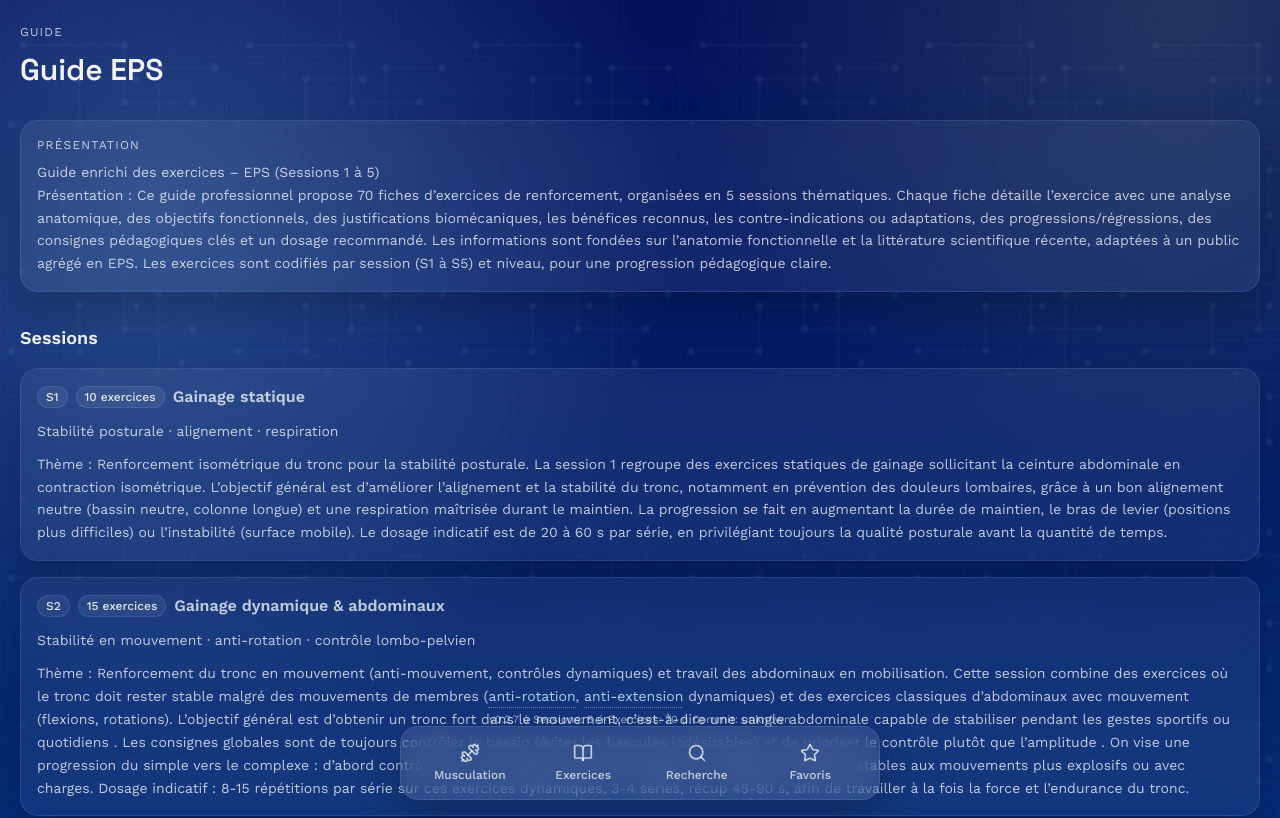
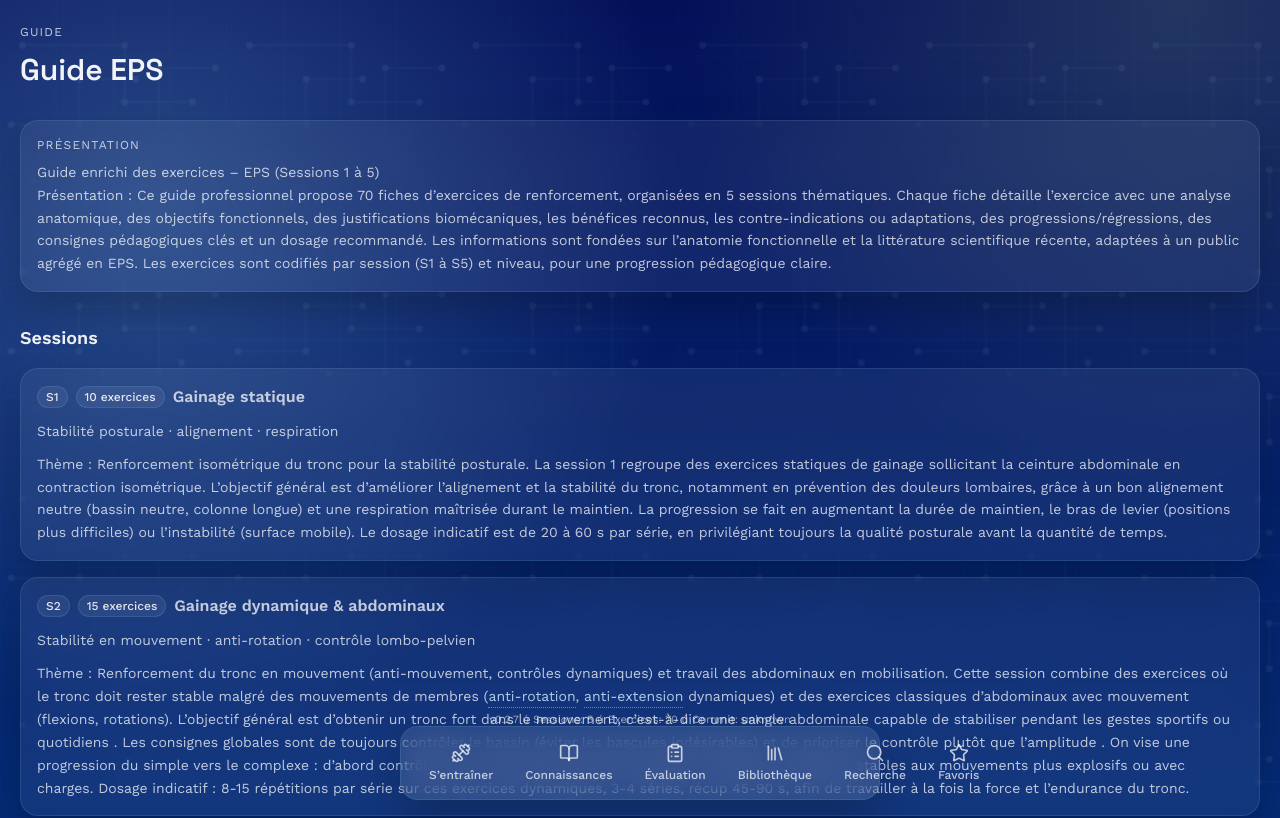
Before and after one commit to LaurentFrx/eps-guide-app, a Next.js app: page /guide in a window 1280 px wide. Shown: the top 818 px of the page. Built offline with nearby package versions, Linux system fonts and the light colour scheme; no server answers.

Commit message:
feat(nav): reorder menus to promote entrainement/connaissances/evaluation over exercices

```diff
--- a/src/components/BottomNav.tsx
+++ b/src/components/BottomNav.tsx
@@ -2,12 +2,14 @@
 
 import Link from "next/link";
 import { usePathname } from "next/navigation";
-import { BookOpen, Dumbbell, Search, Star } from "lucide-react";
+import { BookOpen, ClipboardList, Dumbbell, Library, Search, Star } from "lucide-react";
 import { cn } from "@/lib/utils";
 
 const navItems = [
-  { href: "/musculation/accueil", label: "Musculation", icon: Dumbbell },
-  { href: "/exercises", label: "Exercices", icon: BookOpen },
+  { href: "/musculation/accueil", label: "S’entraîner", icon: Dumbbell },
+  { href: "/musculation/connaissances", label: "Connaissances", icon: BookOpen },
+  { href: "/musculation/evaluation", label: "Évaluation", icon: ClipboardList },
+  { href: "/musculation/exercices", label: "Bibliothèque", icon: Library },
   { href: "/search", label: "Recherche", icon: Search },
   { href: "/favorites", label: "Favoris", icon: Star },
 ];
--- a/src/components/muscu/BottomTabsMuscu.tsx
+++ b/src/components/muscu/BottomTabsMuscu.tsx
@@ -5,11 +5,10 @@ import { usePathname } from "next/navigation";
 import { cn } from "@/lib/utils";
 
 const tabs = [
-  { href: "/musculation/accueil", label: "Accueil" },
-  { href: "/musculation/exercices", label: "Exercices" },
-  { href: "/musculation/etirements", label: "Etirements" },
-  { href: "/musculation/connaissances", label: "Revisions" },
-  { href: "/musculation/evaluation", label: "Evaluation" },
+  { href: "/musculation/accueil", label: "S’entraîner" },
+  { href: "/musculation/connaissances", label: "Connaissances" },
+  { href: "/musculation/evaluation", label: "Évaluation" },
+  { href: "/musculation/exercices", label: "Bibliothèque" },
 ];
 
 export function BottomTabsMuscu() {
```
Also changed, not shown: 1 other file (tests, documents, lock files or other folders).
